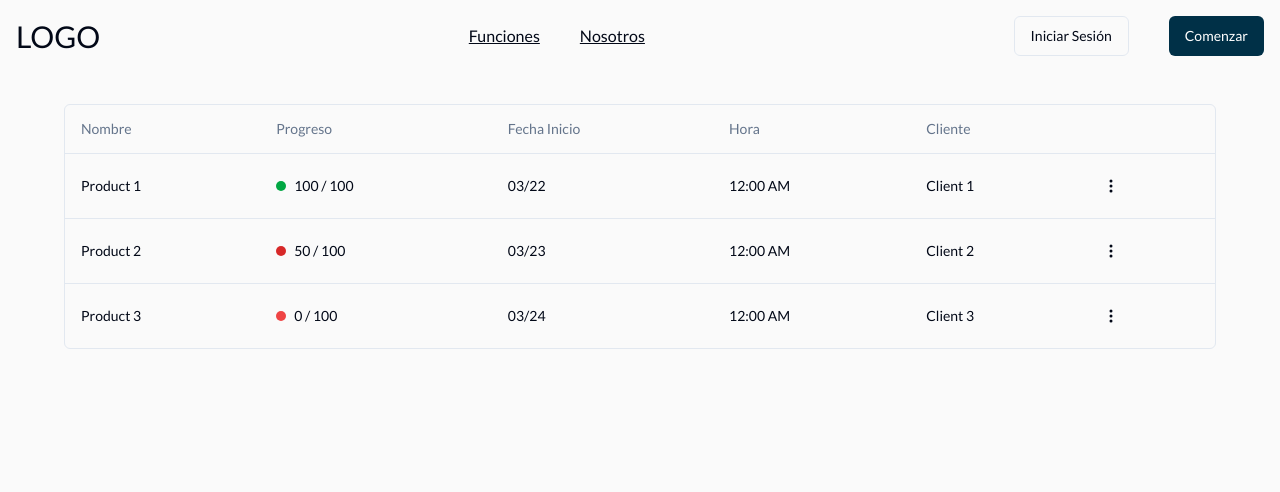
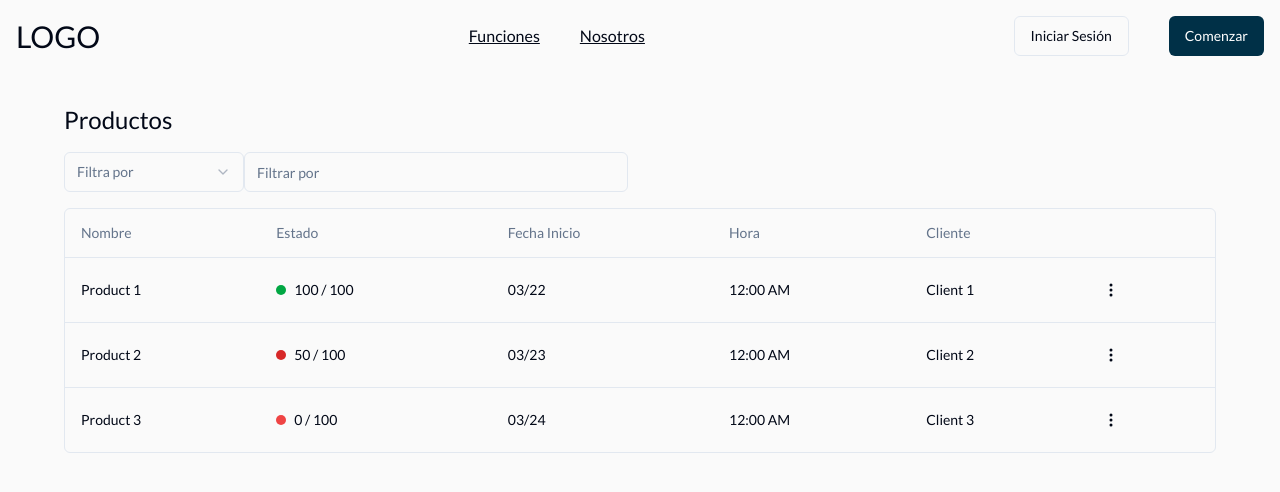
Before and after one commit to No-Country/s13-11-m-java, a React (Vite) app in the folder frontend/: page /products in a window 1280 px wide. Shown: the top 492 px of the page. Built offline with nearby package versions, Linux system fonts and the light colour scheme.

Commit message:
se agregaron depedencias y  configuracion en global.d.ts

```diff
--- a/frontend/package.json
+++ b/frontend/package.json
@@ -24,6 +24,7 @@
     "@radix-ui/react-avatar": "^1.0.4",
     "@radix-ui/react-dropdown-menu": "^2.0.6",
     "@radix-ui/react-label": "^2.0.2",
+    "@radix-ui/react-select": "^2.0.0",
     "@radix-ui/react-slot": "^1.0.2",
     "@reduxjs/toolkit": "^2.2.1",
     "@tanstack/react-table": "^8.12.0",
--- a/frontend/src/components/ui/data-table.tsx
+++ b/frontend/src/components/ui/data-table.tsx
@@ -1,6 +1,20 @@
-import { ColumnDef, flexRender, getCoreRowModel, useReactTable } from "@tanstack/react-table";
+import React from "react";
+
+import {
+  AccessorKeyColumnDef,
+  ColumnDef,
+  ColumnFiltersState,
+  flexRender,
+  getCoreRowModel,
+  getFilteredRowModel,
+  useReactTable,
+} from "@tanstack/react-table";
+
+import { Select, SelectContent, SelectGroup, SelectItem, SelectLabel, SelectTrigger, SelectValue } from "./select";
 
 import { Table, TableBody, TableCell, TableHead, TableHeader, TableRow } from "@/components/ui/table";
+import { Input } from "./input";
+import { SelectProps } from "@radix-ui/react-select";
 
 interface DataTableProps<TData, TValue> {
   columns: ColumnDef<TData, TValue>[];
@@ -8,13 +22,43 @@ interface DataTableProps<TData, TValue> {
 }
 
 export function DataTable<TData, TValue>({ columns, data }: DataTableProps<TData, TValue>) {
+  const [selectedColumn, setSelectedColumn] = React.useState("");
+  const [columnFilters, setColumnFilters] = React.useState<ColumnFiltersState>([]);
+
   const table = useReactTable({
     data,
     columns,
     getCoreRowModel: getCoreRowModel(),
+    onColumnFiltersChange: setColumnFilters,
+    getFilteredRowModel: getFilteredRowModel(),
+    state: {
+      columnFilters,
+    },
   });
 
+  const onlyVisibleColumns = React.useMemo(
+    () => columns.filter((column) => !column.meta?.hidden) as AccessorKeyColumnDef<TData, TValue>[],
+    [columns]
+  );
+
   return (
+    <div>
+      <h2 className="text-2xl">Productos</h2>
+      <div className="flex items-center py-4">
+        <SelectOnlyColumns
+          columns={onlyVisibleColumns}
+          defaultValue={selectedColumn}
+          onValueChange={(value) => {
+            table.resetColumnFilters(true);
+            setSelectedColumn(value);
+          }}
+        />
+        <Input
+          placeholder={"Filtrar por"}
+          onChange={(event) => table.getColumn(selectedColumn)?.setFilterValue(event.target.value)}
+          className="max-w-sm"
+        />
+      </div>
       <div className="rounded-md border">
         <Table>
           <TableHeader>
@@ -49,5 +93,29 @@ export function DataTable<TData, TValue>({ columns, data }: DataTableProps<TData
           </TableBody>
         </Table>
       </div>
+    </div>
   );
 }
+
+export function SelectOnlyColumns<TData, TValue>({
+  columns,
+  ...rest
+}: { columns: AccessorKeyColumnDef<TData, TValue>[] } & SelectProps) {
+  return (
+    <Select {...rest}>
+      <SelectTrigger className="w-[180px]">
+        <SelectValue placeholder="Filtra por" />
+      </SelectTrigger>
+      <SelectContent>
+        <SelectGroup>
+          <SelectLabel>Columnas</SelectLabel>
+          {columns.map((column) => (
+            <SelectItem key={column.id} value={column.accessorKey as string}>
+              {column.header as string}
+            </SelectItem>
+          ))}
+        </SelectGroup>
+      </SelectContent>
+    </Select>
+  );
+}
--- /dev/null
+++ b/frontend/src/global.d.ts
@@ -0,0 +1,8 @@
+/* eslint-disable @typescript-eslint/no-unused-vars */
+import "@tanstack/react-core";
+
+declare module "@tanstack/react-table" {
+  interface ColumnMeta<TData extends RowData, TValue> {
+    hidden?: boolean;
+  }
+}
--- a/frontend/src/pages/Products/columns.tsx
+++ b/frontend/src/pages/Products/columns.tsx
@@ -15,12 +15,14 @@ import { MdOutlinePostAdd } from "react-icons/md";
 
 export const columns: ColumnDef<Product>[] = [
   {
+    id: "name",
     accessorKey: "name",
     header: "Nombre",
   },
   {
+    id: "progress",
     accessorKey: "progress",
-    header: "Progreso",
+    header: "Estado",
     cell: ({ row }) => {
       const { progress, total } = row.original;
       const variant = progress <= 0 ? "destructive" : progress < total ? "warning" : "success";
@@ -33,25 +35,40 @@ export const columns: ColumnDef<Product>[] = [
         </div>
       );
     },
+    meta: {
+      hidden: true,
+    },
   },
   {
-    accessorKey: "startDatetime",
+    id: "startDate",
+    accessorKey: "startDate",
     header: "Fecha Inicio",
     cell: ({ row }) =>
-      new Date(row.getValue("startDatetime")).toLocaleDateString([], { month: "2-digit", day: "2-digit" }),
+      new Date(row.original.startDatetime).toLocaleDateString([], { month: "2-digit", day: "2-digit" }),
+    meta: {
+      hidden: true,
+    },
   },
   {
-    accessorKey: "startDatetime",
+    id: "startTime",
+    accessorKey: "startTime",
     header: "Hora",
     cell: ({ row }) =>
-      new Date(row.getValue("startDatetime")).toLocaleTimeString([], { hour: "2-digit", minute: "2-digit" }),
+      new Date(row.original.startDatetime).toLocaleTimeString([], { hour: "2-digit", minute: "2-digit" }),
+    meta: {
+      hidden: true,
+    },
   },
   {
+    id: "client",
     accessorKey: "client",
     header: "Cliente",
   },
   {
     id: "actions",
+    meta: {
+      hidden: true,
+    },
     enableHiding: false,
     cell: () => {
       return (
```
Also changed, not shown: 1 other file (tests, documents, lock files or other folders). Lines whose indentation alone changed are shown as unchanged.
